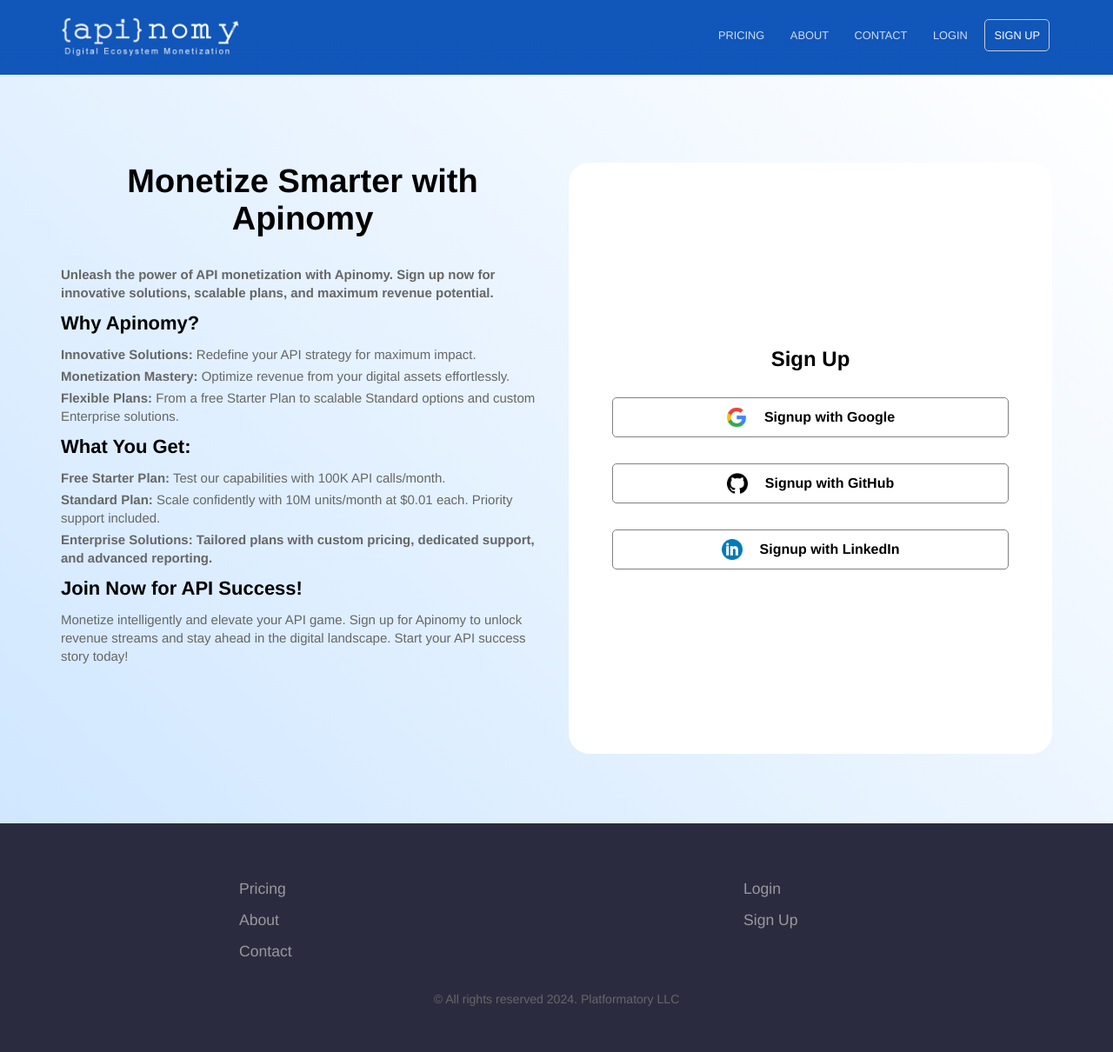
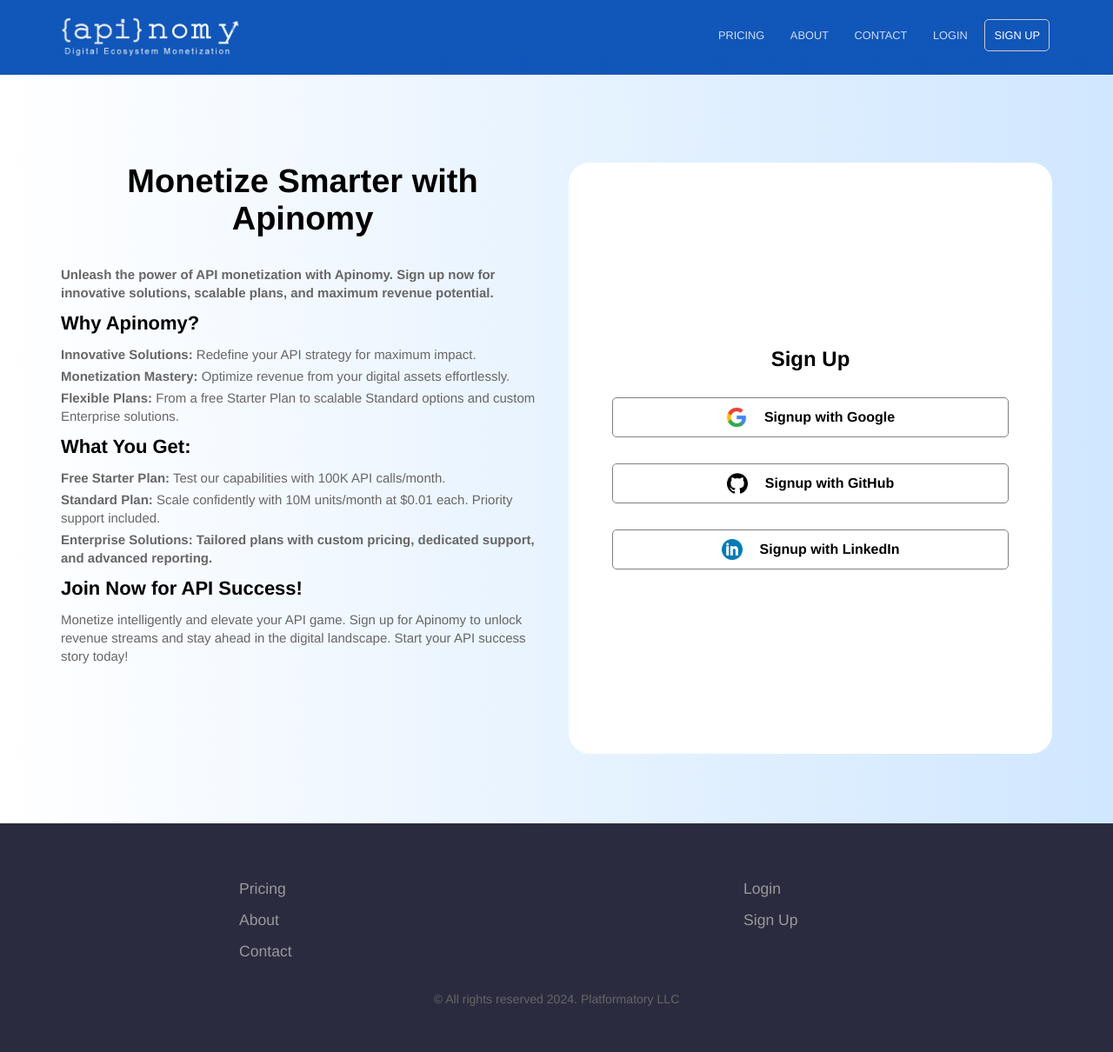
Before and after one commit to Platformatory/apinomy-public, a Jekyll site: the page built from signup.html, in a window 1280 px wide. Shown: the whole page at 87% size. Built offline with Jekyll 4.4.1, drawn with Linux system fonts in a browser that asks for light colours.

Commit message:
singup background updated

```diff
--- a/_sass/signup.scss
+++ b/_sass/signup.scss
@@ -1,6 +1,6 @@
 
   .signup-container{
-    background-image: linear-gradient(45deg, #d0e7ff, transparent);
+    background-image: linear-gradient(270deg, #d0e7ff, transparent);
     @media (max-width:445px) {
       padding: 0;
     }
```
